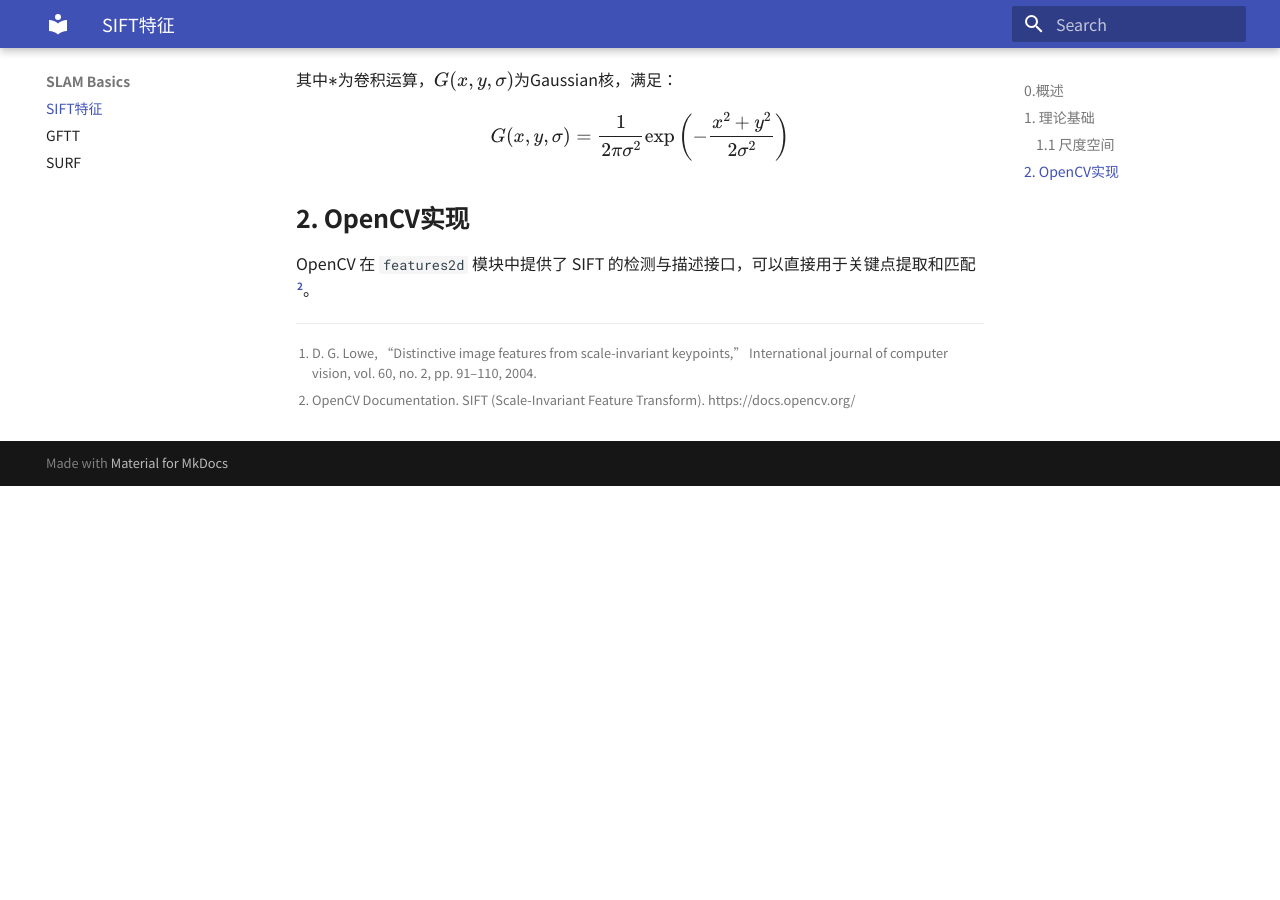
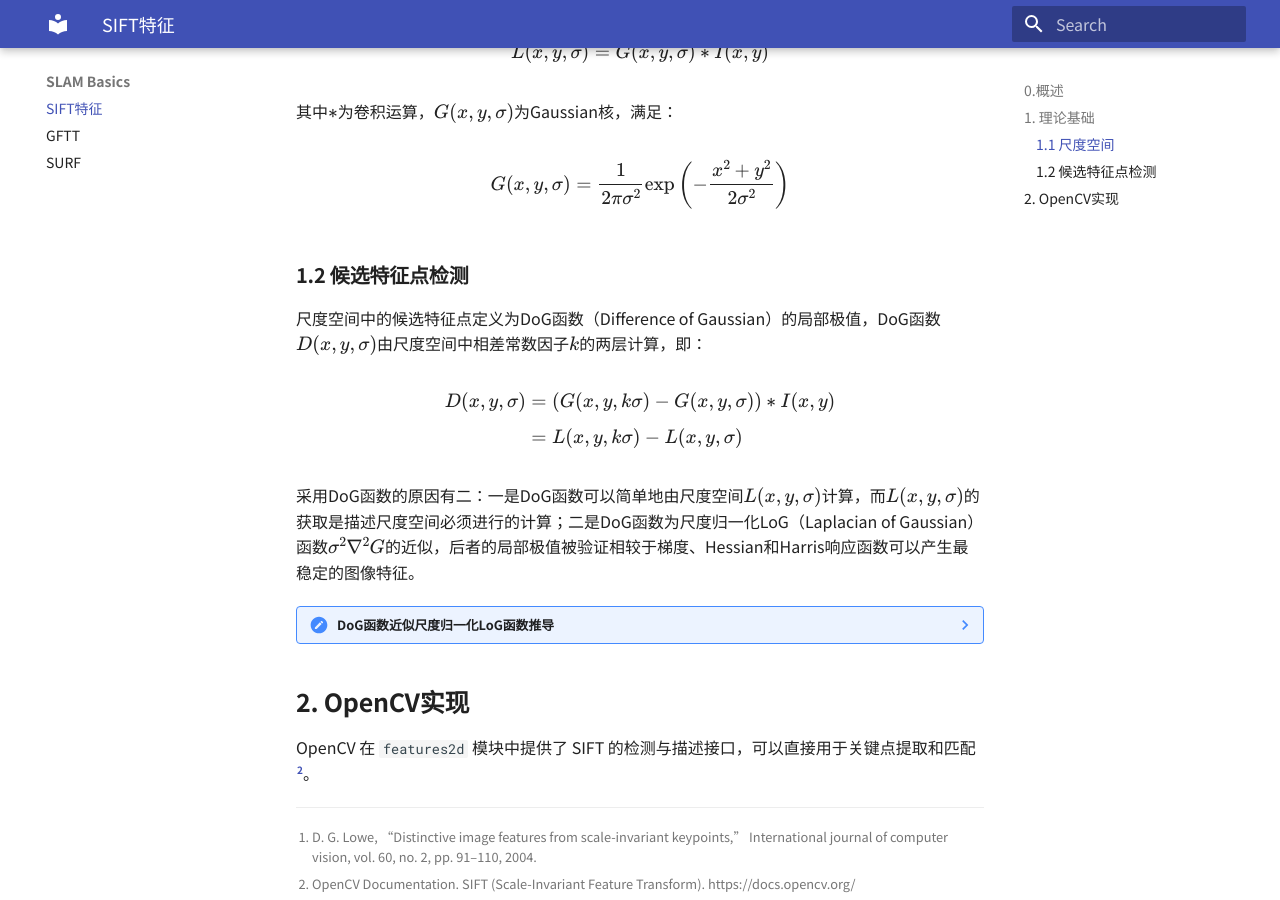
Before and after one commit to qiqiqihy/Sheeep-Zone, an MkDocs documentation site: the page built from docs/SLAM-Basics-SIFT.md, in a window 1280 px wide and 900 px high, scrolled down 459 px. Built offline with MkDocs 1.6.1 and Material for MkDocs 9.7.7, drawn with Linux system fonts in a browser that asks for light colours; before the commit the page ends 945 px from its top, so only the background shows below that.

Commit message:
feat: 1.enable LaTeX equations, including 'align' env and so on

```diff
--- a/docs/SLAM-Basics-SIFT.md
+++ b/docs/SLAM-Basics-SIFT.md
@@ -9,13 +9,52 @@ SIFT特征[^sift]（Scale Invariant Feature Transform）
 ### 1.1 尺度空间
 
 图像$I(x,y)$的尺度空间定义为函数$L(x,y,\sigma)$，满足：
-$$
+
+\[
 L(x,y,\sigma)=G(x,y,\sigma)*I(x,y)
-$$
+\]
+
 其中$*$为卷积运算，$G(x,y,\sigma)$为Gaussian核，满足：
-$$
+
+\[
 G(x,y,\sigma)=\frac{1}{2\pi\sigma^2}\exp\left(-\frac{x^2+y^2}{2\sigma^2}\right)
-$$
+\]
+
+### 1.2 候选特征点检测
+
+尺度空间中的候选特征点定义为DoG函数（Difference of Gaussian）的局部极值，DoG函数$D(x,y,\sigma)$由尺度空间中相差常数因子$k$的两层计算，即：
+
+\[
+\begin{aligned}
+D(x,y,\sigma)&=(G(x,y,k\sigma)-G(x,y,\sigma))*I(x,y)\\[5pt]
+             &=L(x,y,k\sigma)-L(x,y,\sigma)
+\end{aligned}
+\]
+
+采用DoG函数的原因有二：一是DoG函数可以简单地由尺度空间$L(x,y,\sigma)$计算，而$L(x,y,\sigma)$的获取是描述尺度空间必须进行的计算；二是DoG函数为尺度归一化LoG（Laplacian of Gaussian）函数$\sigma^2\nabla^2G$的近似，后者的局部极值被验证相较于梯度、Hessian和Harris响应函数可以产生最稳定的图像特征。
+
+??? note "DoG函数近似尺度归一化LoG函数推导"
+    Gaussian核$G(x,y,\sigma)$为热扩散方程的解，即有：
+
+    \[
+    \frac{\partial G}{\partial\sigma}=\sigma\nabla^2G\triangleq\sigma\left(\frac{\partial^2G}{\partial x^2}+\frac{\partial^2G}{\partial y^2}\right)
+    \]
+
+    因此有：
+
+    \[
+    \sigma\nabla^2G=\frac{\partial G}{\partial\sigma}\approx\frac{G(x,y,k\sigma)-G(x,y,\sigma)}{k\sigma-\sigma}
+    \]
+
+    \[
+    \Rightarrow G(x,y,k\sigma)-G(x,y,\sigma)\approx(k-1)\sigma^2\nabla^2G
+    \]
+
+    \[
+    \Rightarrow D(x,y,\sigma)\approx\sigma^2\nabla^2G*I(x,y)
+    \]
+
+    由于$k-1$为常数，其不影响局部极值位置，当$k\to1$时，近似误差$\to0$。
 
 ## 2. OpenCV实现
 
--- a/mkdocs.yml
+++ b/mkdocs.yml
@@ -19,6 +19,9 @@ nav:
 
 markdown_extensions:
   - footnotes
+  - admonition
+  - pymdownx.details
+  - pymdownx.superfences
   - pymdownx.arithmatex:
       generic: true
 
```
